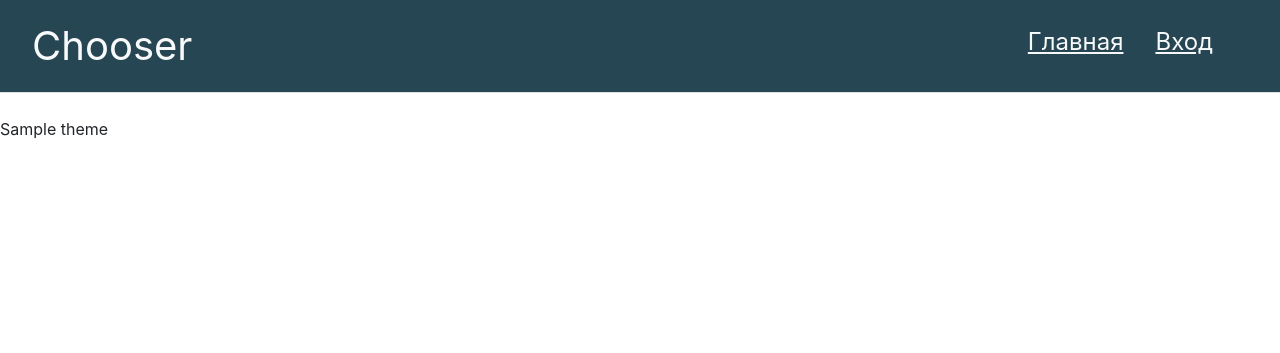
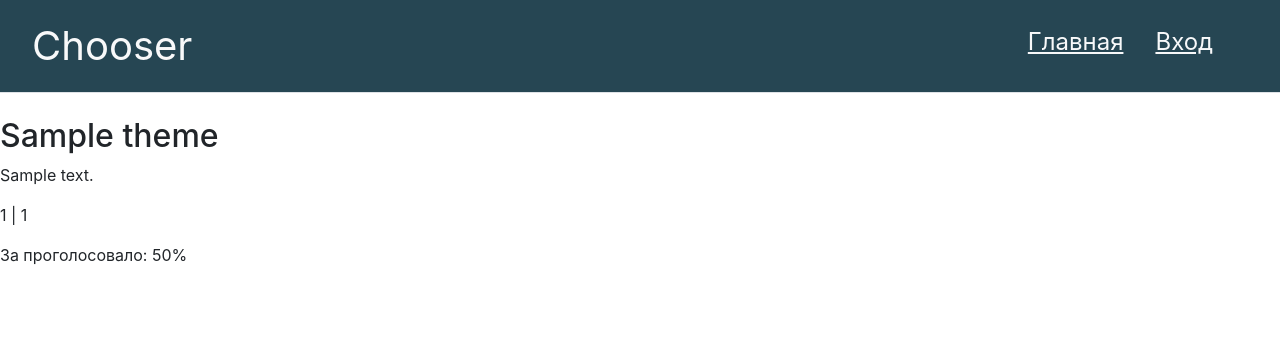
Before and after one commit to AleksandrSafarov/CourseProject, a Django app: page /theme/1 in a window 1280 px wide. Shown: the top 353 px of the page. Run offline with Django 4.2, Linux system fonts and the light colour scheme; tables that the repository leaves empty hold one stand-in row (values such as "Sample post"); some libraries are stand-ins or nearby versions.

Commit message:
personal area added

```diff
--- a/chooser/main/urls.py
+++ b/chooser/main/urls.py
@@ -5,5 +5,6 @@ from .views import *
 urlpatterns = [
     path('', Index.as_view(), name='index'),
     path('theme/<int:theme_id>', theme, name='theme'),
-    path('create/', CreateTheme.as_view(), name='create')
+    path('create/', CreateTheme.as_view(), name='create'),
+    path('personal/', PersonalArea.as_view(), name='personal')
 ]
--- a/chooser/main/views.py
+++ b/chooser/main/views.py
@@ -29,14 +29,24 @@ class Index(TemplateView):
 
 def theme(request, theme_id):
     theme = Theme.objects.filter(id=theme_id)
-    votesFor = VoteFor.objects.filter(theme=theme_id)
-    votesAgainst = VoteAgainst.objects.filter(theme=theme_id)
+    votesFor = list(VoteFor.objects.filter(theme=theme_id))
+    votesAgainst = list(VoteAgainst.objects.filter(theme=theme_id))
+    if len(votesAgainst) + len(votesFor) == 0:
+        percent = -1
+    elif int(len(votesFor) / (len(votesFor) + len(votesAgainst)) * 100) == len(votesFor) / (len(votesFor) + len(votesAgainst)) * 100:
+        percent = round(len(votesFor) / (len(votesFor) + len(votesAgainst)) * 100)
+    else:
+        percent = len(votesFor) / (len(votesFor) + len(votesAgainst)) * 100
+        percent = round(percent, 2)
 
     if len(theme) == 0:
         raise Http404
 
     context={
         'theme':theme[0],
+        'votesFor':len(votesFor),
+        'votesAgainst': len(votesAgainst),
+        'percent': percent
     }
 
     return render(request, 'theme.html', context=context)
@@ -56,3 +66,16 @@ class CreateTheme(LoginRequiredMixin, CreateView):
         form.instance.user = self.request.user
         form.save()
         return redirect('index')
+
+
+class PersonalArea(LoginRequiredMixin, TemplateView):
+    template_name='personal.html'
+
+    def get_context_data(self, *, object_list=None, **kwargs):
+        user_themes = list(Theme.objects.filter(user=self.request.user))
+        user_themes.sort(key=lambda x: x.date, reverse=True)
+        print(user_themes)
+        self.extra_context = {
+            'userthemes': user_themes
+        }
+        return super().get_context_data(**kwargs)
--- a/chooser/templates/base.html
+++ b/chooser/templates/base.html
@@ -28,7 +28,7 @@
                 </li>
                 {% if request.user.is_authenticated %}
                 <li class="nav-item">
-                    <a class="nav-link text-light text-decoration-underline fs-4" href="{% url 'index' %}" id="userInfo">
+                    <a class="nav-link text-light text-decoration-underline fs-4" href="{% url 'personal' %}" id="userInfo">
                          {{user.username}}
                     </a>
                 </li>
--- a/chooser/templates/theme.html
+++ b/chooser/templates/theme.html
@@ -7,5 +7,12 @@
 {% endblock %}
 
 {% block content %}
-<p>{{theme.title}}</p>
+<h2>{{theme.title}}</h2>
+<p>{{theme.description}}</p>
+{% if percent == -1 %}
+<p>Никто еще не проголосовал</p>
+{% else %}
+<p>{{votesFor}} | {{votesAgainst}}</p>
+<p>За проголосовало: {{percent}}%</p>
+{% endif %}
 {% endblock %}
```
Also changed, not shown: chooser/templates/personal.html (added, +16 -0 lines).
